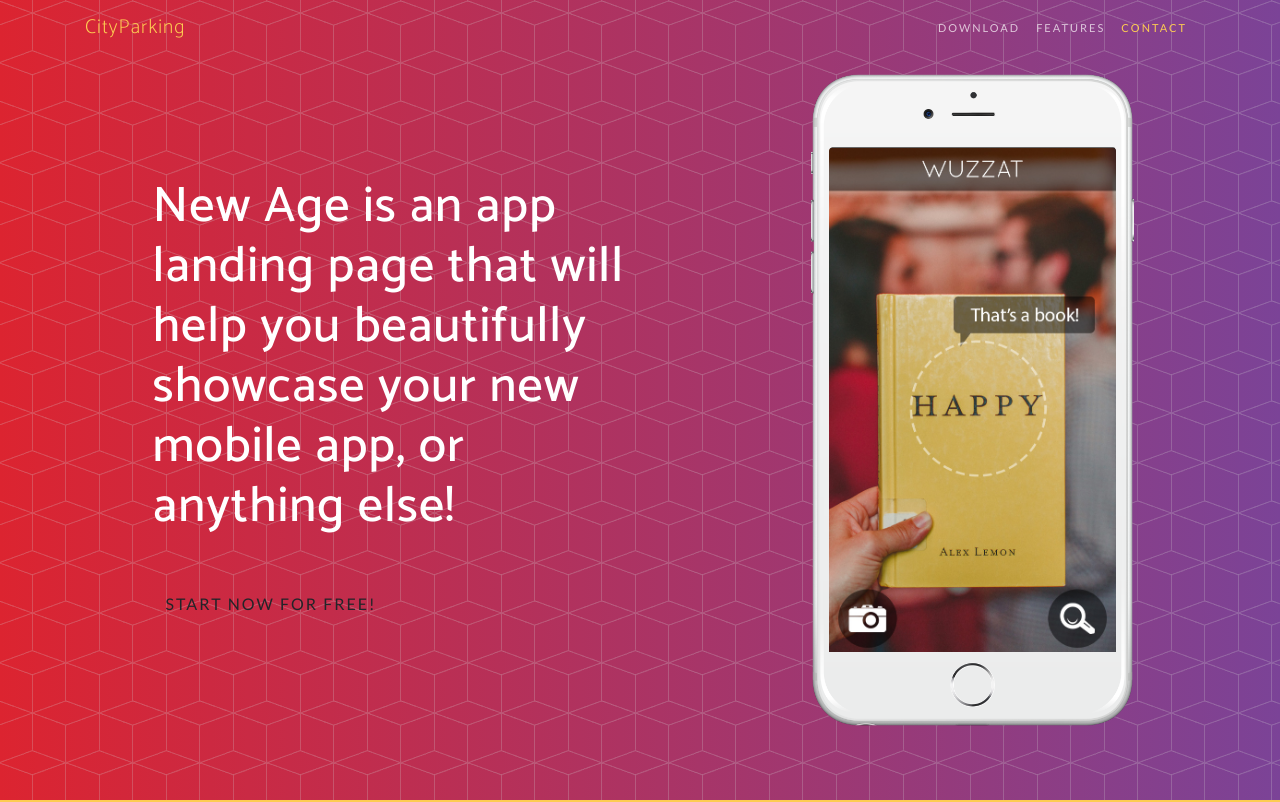
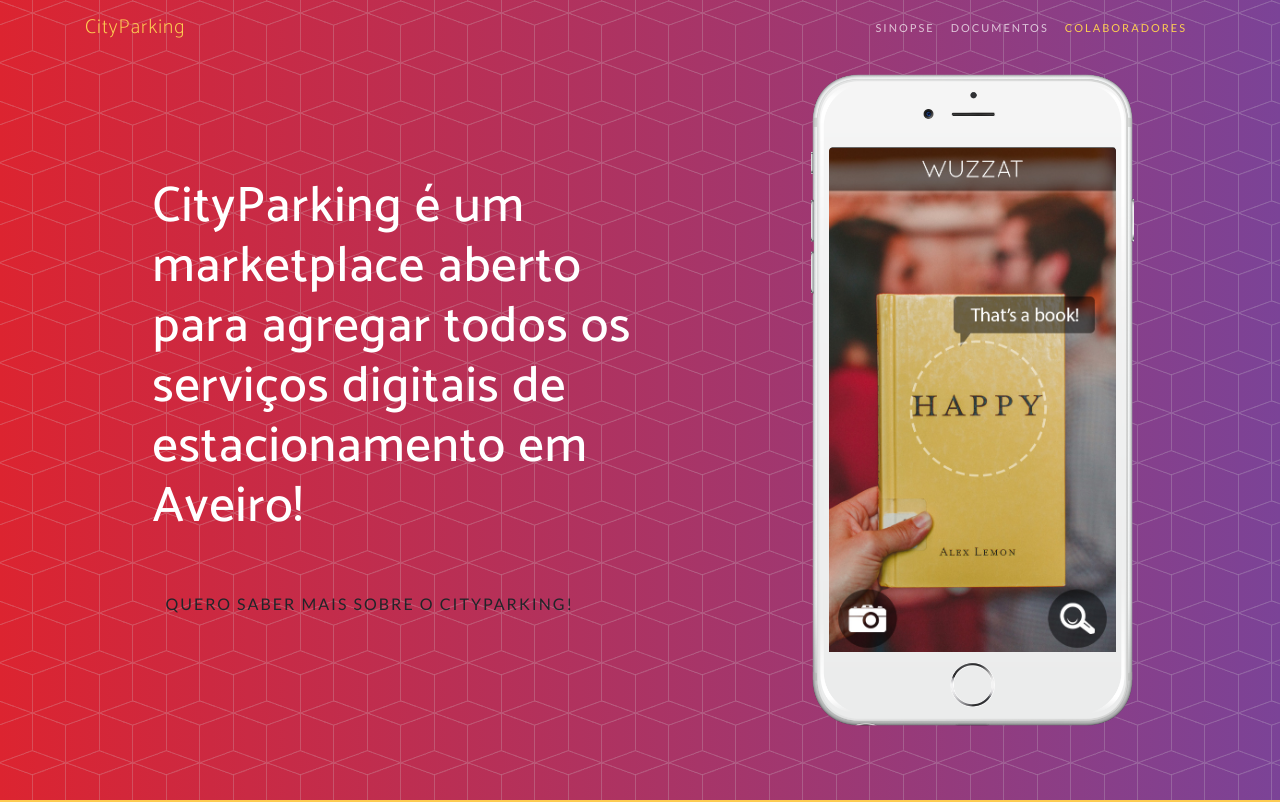
Before and after one commit to BrunoCaseiro/CityParking, a website with bundled scripts: page index.html in a window 1280 px wide. Shown: the top 802 px of the page. Built offline with nearby package versions, Linux system fonts and the light colour scheme; a web font is replaced by a local one.

Commit message:
site updated

```diff
--- a/index.html
+++ b/index.html
@@ -41,13 +41,13 @@
       <div class="collapse navbar-collapse" id="navbarResponsive">
         <ul class="navbar-nav ml-auto">
           <li class="nav-item">
-            <a class="nav-link js-scroll-trigger" href="#download">Download</a>
+            <a class="nav-link js-scroll-trigger" href="#download">Sinopse</a>
           </li>
           <li class="nav-item">
-            <a class="nav-link js-scroll-trigger" href="#features">Features</a>
+            <a class="nav-link js-scroll-trigger" href="#features">Documentos</a>
           </li>
           <li class="nav-item">
-            <a class="nav-link js-scroll-trigger" href="#contact">Contact</a>
+            <a class="nav-link js-scroll-trigger" href="#contact">Colaboradores</a>
           </li>
         </ul>
       </div>
@@ -59,8 +59,8 @@
       <div class="row h-100">
         <div class="col-lg-7 my-auto">
           <div class="header-content mx-auto">
-            <h1 class="mb-5">New Age is an app landing page that will help you beautifully showcase your new mobile app, or anything else!</h1>
-            <a href="#download" class="btn btn-outline btn-xl js-scroll-trigger">Start Now for Free!</a>
+            <h1 class="mb-5">CityParking é um marketplace aberto para agregar todos os serviços digitais de estacionamento em Aveiro! </h1>
+            <a href="#download" class="btn btn-outline btn-xl js-scroll-trigger">Quero saber mais sobre o CityParking!</a>
           </div>
         </div>
         <div class="col-lg-5 my-auto">
```
